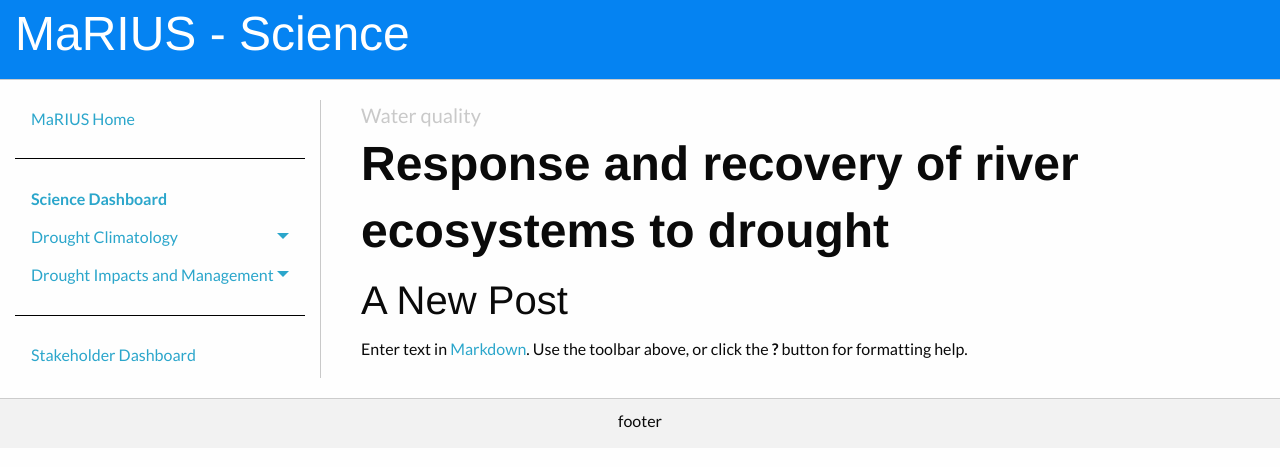
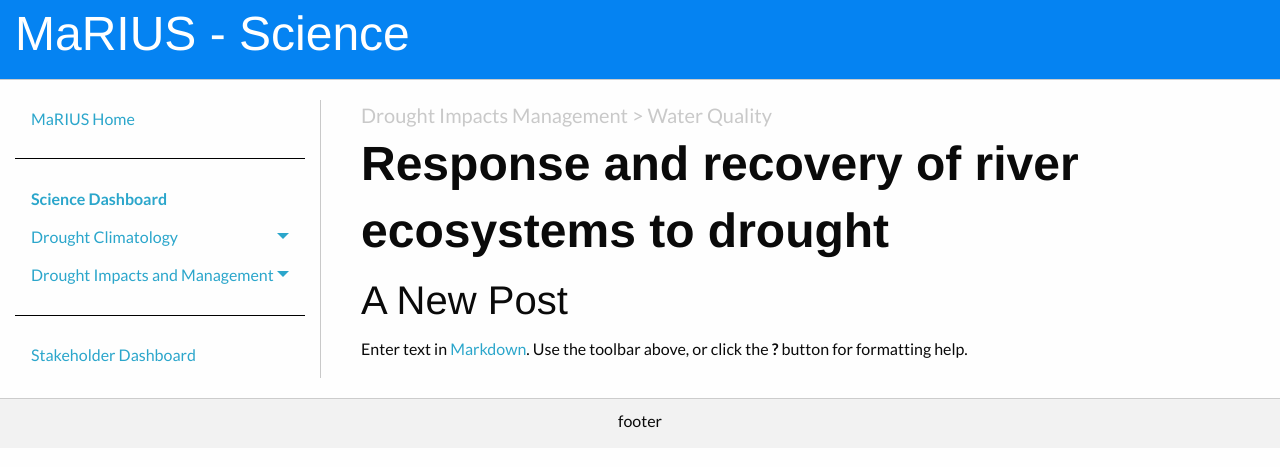
Before and after one commit to VictoriaJJ/mariusdroughtproject.org, a Jekyll site: the page built from _pages/dashboard/science/drought_impacts_management/water_quality/response_and_recovery_rivers.md, in a window 1280 px wide. Shown: the top 467 px of the page. Built offline with Jekyll 4.4.1, drawn with Linux system fonts in a browser that asks for light colours.

Commit message:
Updated response_and_recovery_rivers.md

```diff
--- a/_pages/dashboard/science/drought_impacts_management/water_quality/response_and_recovery_rivers.md
+++ b/_pages/dashboard/science/drought_impacts_management/water_quality/response_and_recovery_rivers.md
@@ -1,8 +1,8 @@
 ---
 layout: science
 published: true
-permalink: /dashboard/science/water_quality/river_response_and_recovery/
-subsection: Water quality
+permalink: /dashboard/science/river_response_and_recovery/
+subsection: Drought Impacts Management  > Water Quality
 _title: Response and recovery of river ecosystems to drought
 ---
 ## A New Post
```
